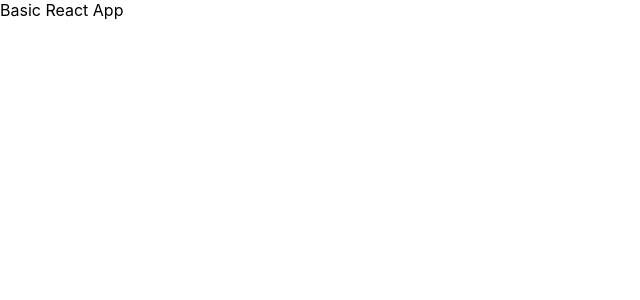
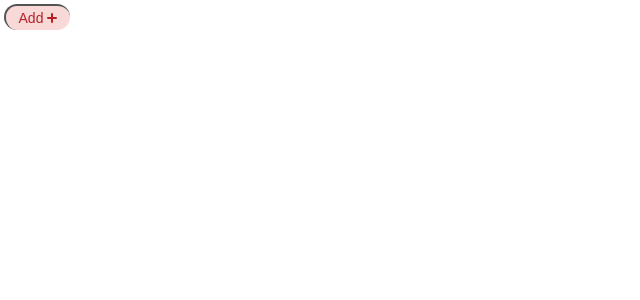
Before and after one commit to pratapshiv1992/react-generic-components, a React (Create React App) app: page / in a window 1280 px wide. Shown: the top 300 px of the page, without its empty margins (0-640 px from the left). Built offline with nearby package versions, Linux system fonts and the light colour scheme.

Commit message:
generic Button component implemented

```diff
--- a/src/App.js
+++ b/src/App.js
@@ -1,9 +1,13 @@
 import React from 'react';
+import {ChipButton} from './common/Button';
+import  AddIcon from './assets/AddIcon';
 
-function App() {
-  return (
-    <div>Basic React App</div>
-  );
+function App(props) {
+    return (
+        <div>
+            <ChipButton label="Add"><AddIcon /></ChipButton>
+        </div>
+    );
 }
 
 export default App;
--- /dev/null
+++ b/src/assets/AddIcon.jsx
@@ -0,0 +1,12 @@
+import React from 'react'
+
+const AddIcon = props => (
+    <svg width={10} height={10} {...props}>
+        <path
+            d="M4 9V6H1a1 1 0 01-1-1 1 1 0 011-1h3V1a1 1 0 011-1 1 1 0 011 1v3h3a1 1 0 011 1 1 1 0 01-1 1H6v3a1 1 0 01-1 1 1 1 0 01-1-1z"
+            fill="#b52026"
+        />
+    </svg>
+)
+
+export default AddIcon;
--- /dev/null
+++ b/src/common/Button.jsx
@@ -0,0 +1,21 @@
+import React, {useState} from 'react';
+import '../styles/index.css';
+
+export const ChipButton = ({name, label, onClick, children}) => {
+    const [eventTransitionClass, setEventTransitionClass] = useState("chip-button-hover-out");
+    return (
+        <React.Fragment>
+            <button name={name} className={`chip-button ${eventTransitionClass}`} onClick={(e) => {
+                setEventTransitionClass("chip-button-pressed");
+                setTimeout(() => {
+                    setEventTransitionClass("chip-button-hover-out");
+                }, 200);
+                if (typeof onClick === "function") {
+                    onClick(e);
+                }
+            }} onMouseOver={() => setEventTransitionClass("chip-button-hover-in")}
+                    onMouseOut={() => setEventTransitionClass("chip-button-hover-out")}><span
+                className="chip-button-label">{label}</span>{children}</button>
+        </React.Fragment>
+    );
+}
--- /dev/null
+++ b/src/styles/index.css
@@ -0,0 +1,30 @@
+.chip-button-pressed {
+    opacity: .7 !important;
+}
+
+.chip-button-hover-in {
+    border-width: 2px !important;
+}
+
+.chip-button-hover-out {
+
+}
+
+.chip-button {
+    width: 66px;
+    height: 26px;
+    background: #F8D9D7 0% 0% no-repeat padding-box;
+    opacity: 1;
+    border-radius: 13px;
+    margin: 4px;
+    border-bottom-width: 0px;
+    border-right-width: 0px;
+}
+
+button:focus { outline: none; }
+
+.chip-button-label {
+    color: #B52026;
+    font-size: 14px;
+    padding-right: 4px;
+}
```
Also changed, not shown: 1 other file (tests, documents, lock files or other folders).
